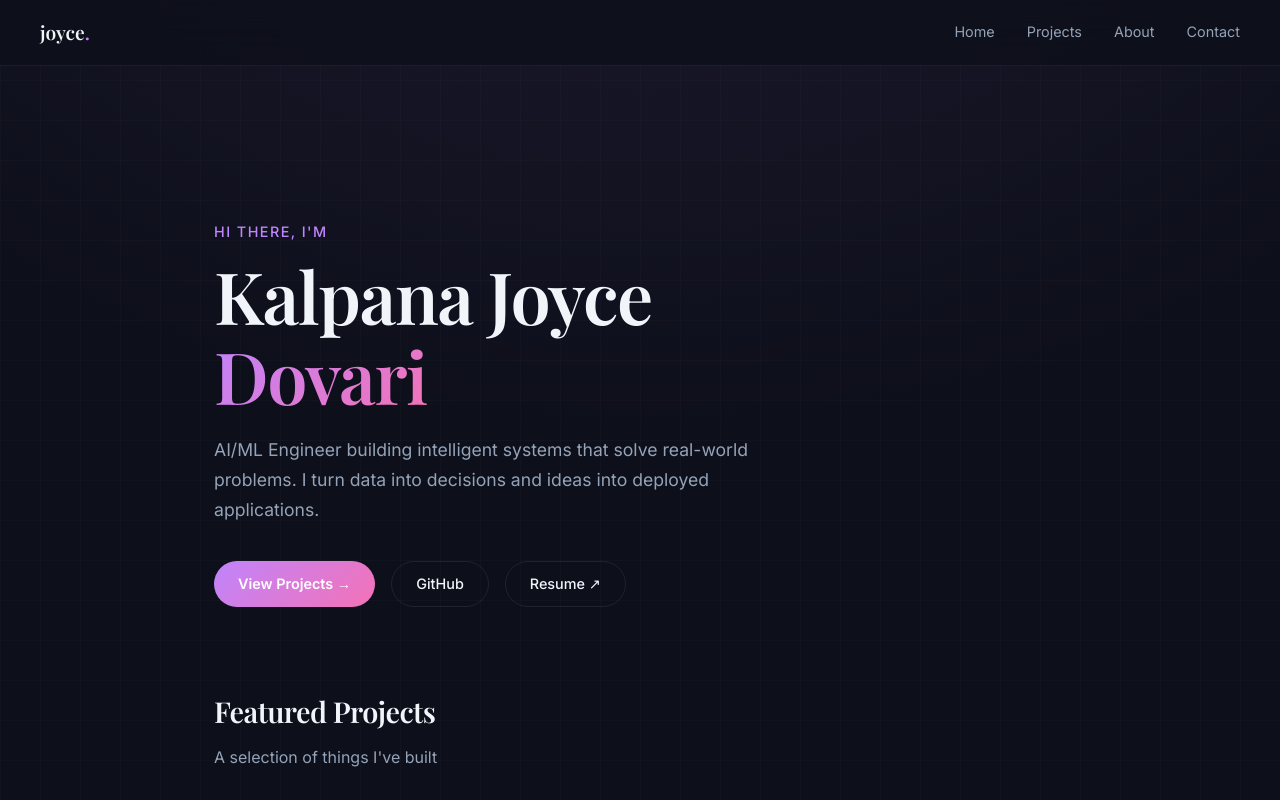
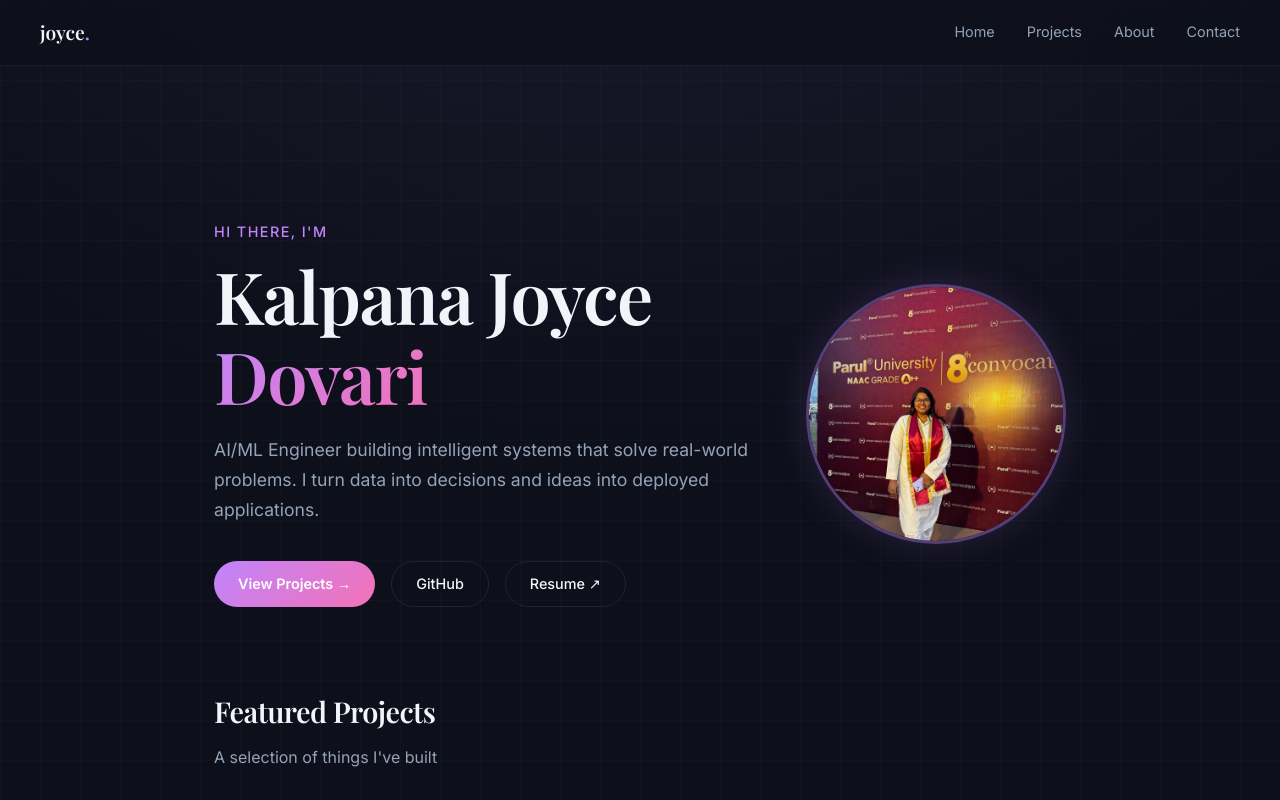
Before and after one commit to kalpanajoycedovari/my-portfolio, a Next.js app: page / in a window 1280 px wide. Shown: the top 800 px of the page. Built offline with nearby package versions, Linux system fonts and the light colour scheme.

Commit message:
Add profile photo to hero

```diff
--- a/app/page.tsx
+++ b/app/page.tsx
@@ -1,4 +1,5 @@
 import Link from "next/link";
+import Image from "next/image";
 import type { Metadata } from "next";
 
 export const metadata: Metadata = {
@@ -16,7 +17,17 @@ export default function HomePage() {
     <div className="section">
 
       {/* ── Hero ── */}
-      <section style={{ paddingTop: "60px", paddingBottom: "80px" }}>
+      <section style={{
+        paddingTop: "60px",
+        paddingBottom: "80px",
+        display: "flex",
+        alignItems: "center",
+        justifyContent: "space-between",
+        gap: "48px",
+      }}>
+
+        {/* Left: Text */}
+        <div style={{ flex: 1 }}>
           <p style={{ color: "var(--accent-lavender)", fontSize: "0.9rem", fontWeight: 500, marginBottom: "12px", letterSpacing: "0.1em" }}>
             HI THERE, I'M
           </p>
@@ -33,6 +44,29 @@ export default function HomePage() {
             <a href="https://github.com/kalpanajoycedovari" target="_blank" rel="noreferrer" className="btn-ghost">GitHub</a>
             <a href="/resume.pdf" target="_blank" rel="noreferrer" className="btn-ghost">Resume ↗</a>
           </div>
+        </div>
+
+        {/* Right: Profile photo */}
+        <div style={{ flexShrink: 0 }}>
+          <div style={{
+            width: "260px",
+            height: "260px",
+            borderRadius: "50%",
+            overflow: "hidden",
+            border: "3px solid rgba(192, 132, 252, 0.4)",
+            boxShadow: "0 0 40px rgba(192, 132, 252, 0.15)",
+          }}>
+            <Image
+              src="/profile.jpg"
+              alt="Kalpana Joyce Dovari"
+              width={260}
+              height={260}
+              style={{ objectFit: "cover", width: "100%", height: "100%" }}
+              priority
+            />
+          </div>
+        </div>
+
       </section>
 
       {/* ── Featured Projects ── */}
@@ -47,7 +81,7 @@ export default function HomePage() {
               title: "JoBo (Journalising Book)",
               desc: "A digital journaling app using OCR to extract text from handwritten documents, converting image data into searchable digital text.",
               tags: ["Python", "OpenCV", "Tesseract OCR"],
-              href: "https://github.com/kalpanajoycedovari/JoBo-OCR-digital-journal",
+              href: "https://github.com/kalpanajoycedovari",
             },
             {
               title: "Image Classifier",
```
Also changed, not shown: public/profile.jpg (added). Lines whose indentation alone changed are shown as unchanged.
